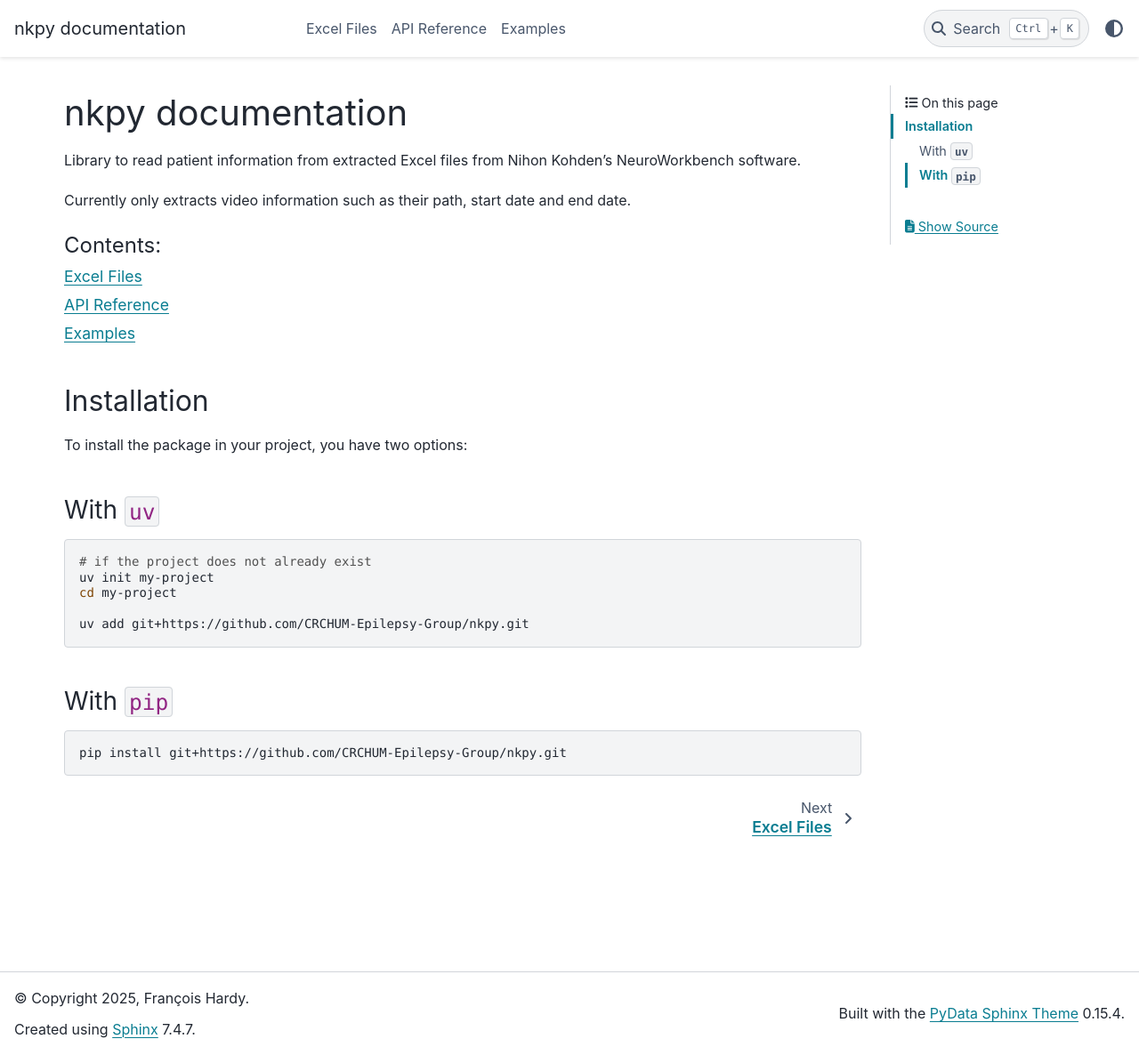
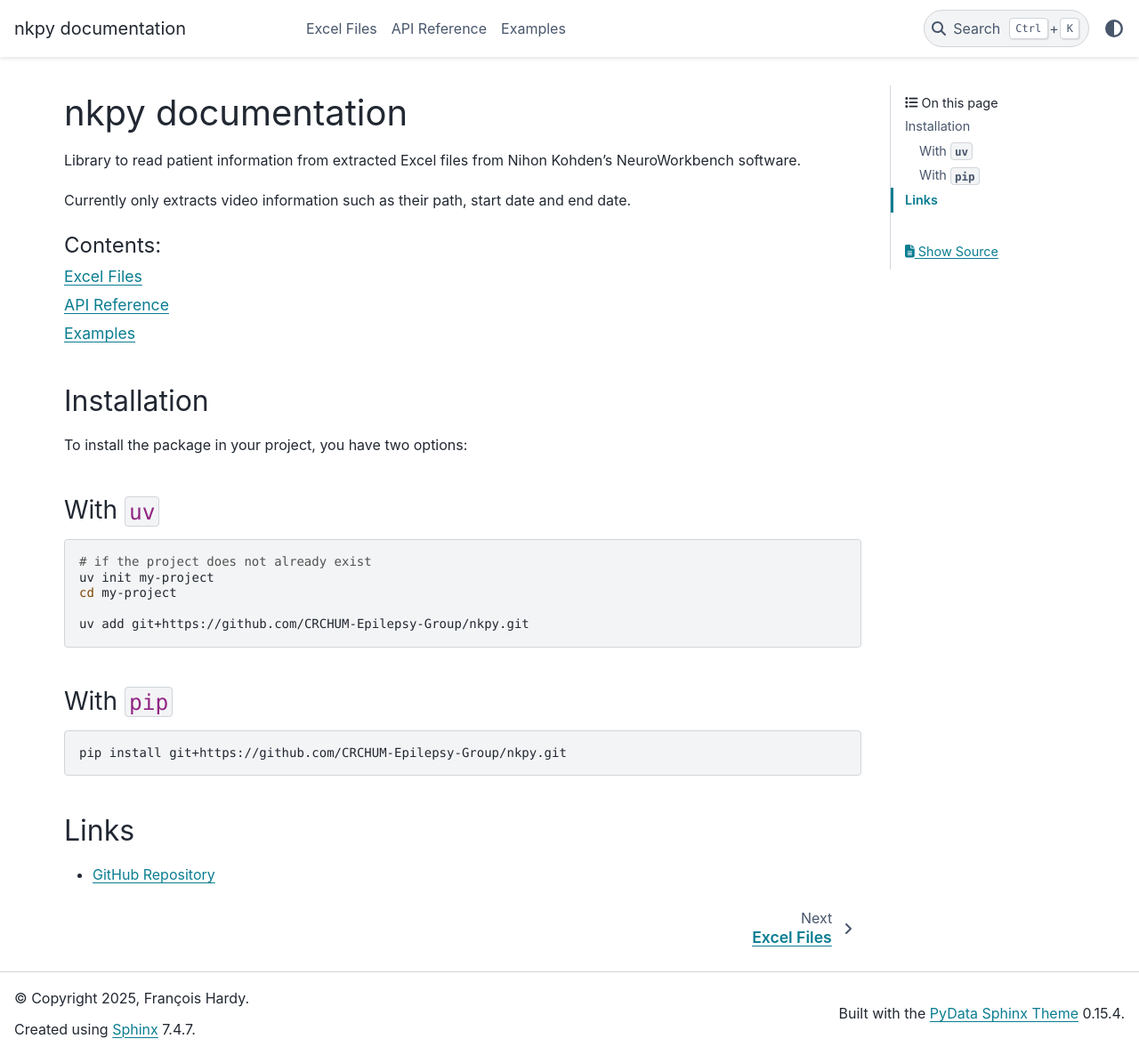
Before and after one commit to CRCHUM-Epilepsy-Group/nkpy, a Sphinx documentation site: the page built from docs/index.rst, in a window 1280 px wide and 1186 px high. Shown: the whole window at 89% size. Built offline with Sphinx 7.4.7 and the PyData theme 0.15.4, drawn with Linux system fonts in a browser that asks for light colours.

Commit message:
Add link to GitHub repository in index.rst

```diff
--- a/docs/index.rst
+++ b/docs/index.rst
@@ -42,3 +42,7 @@
 .. code-block:: bash
 
    pip install git+https://github.com/CRCHUM-Epilepsy-Group/nkpy.git
+
+Links
+-----
+- `GitHub Repository <https://github.com/CRCHUM-Epilepsy-Group/nkpy>`_
```
